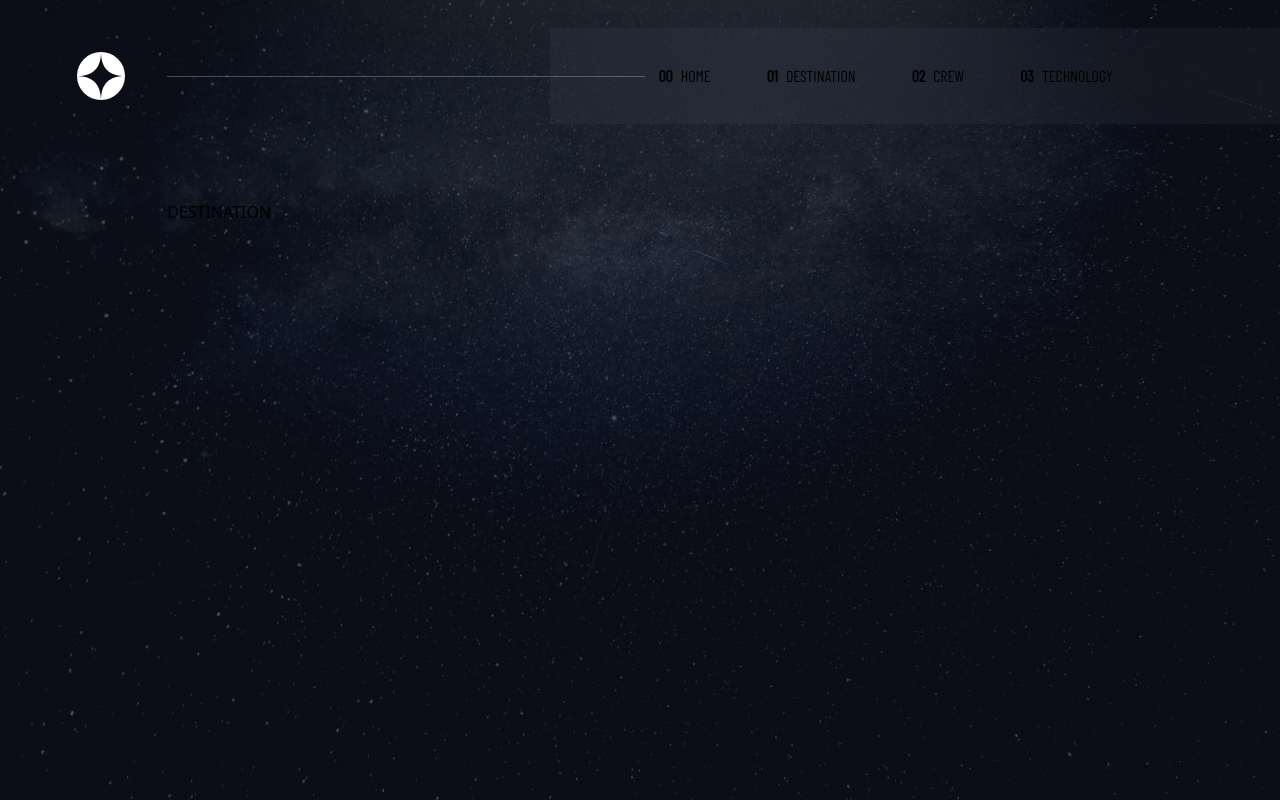
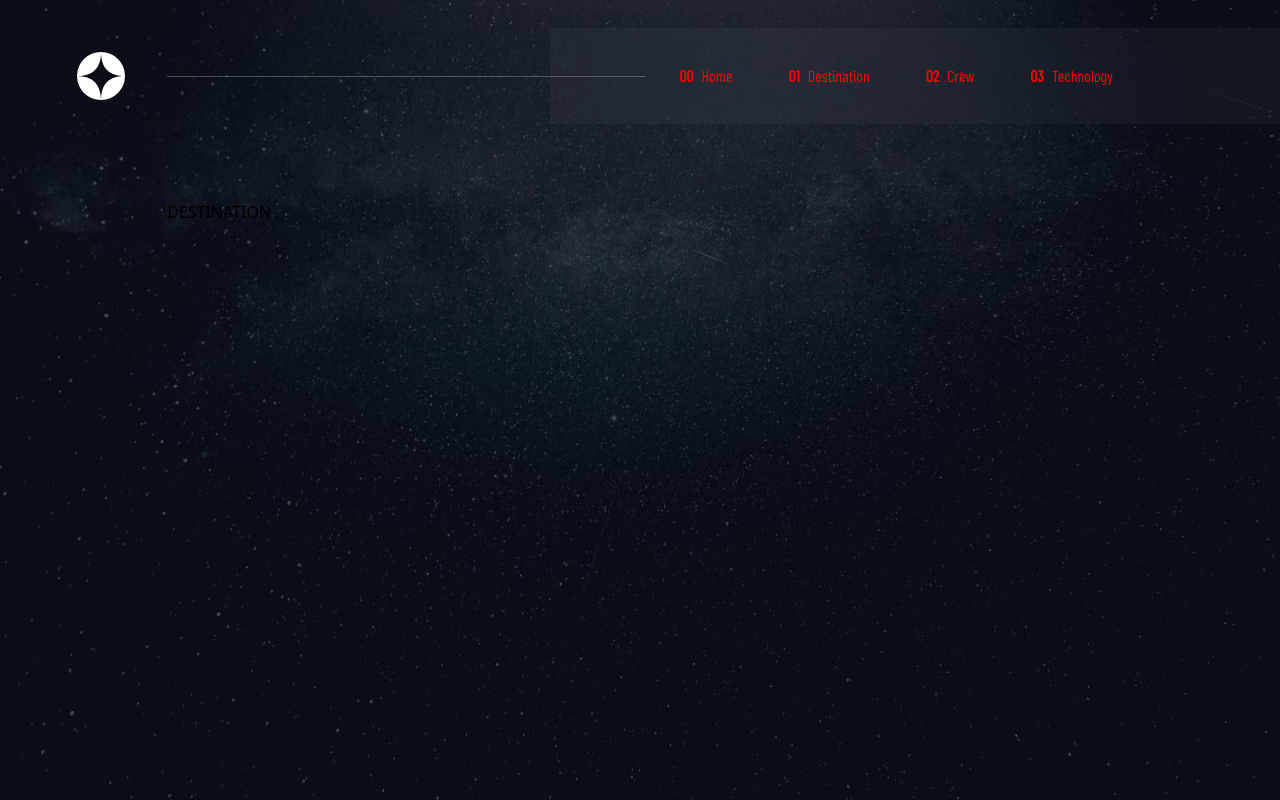
Before and after one commit to jdubcodes/fem-space-tourism, a Next.js app: page /destination in a window 1280 px wide. Built offline with nearby package versions, Linux system fonts and the light colour scheme; a web font is replaced by a local one.

Commit message:
Switch useRouter for usePathname

```diff
--- a/src/app/components/Navbar.jsx
+++ b/src/app/components/Navbar.jsx
@@ -2,15 +2,15 @@
 
 import Image from 'next/image'
 import Link from 'next/link'
-import { useRouter } from 'next/navigation'
+import { usePathname } from 'next/navigation'
 import { barlowCondensed } from '../fonts'
 
 import menuItems from '../../../config/menuItems'
 
 export default function Navbar() {
-  const router = useRouter()
+  const pathname = usePathname()
 
-  console.log(router.pathname)
+  console.log(pathname)
 
   return (
     <nav
@@ -27,7 +27,7 @@ export default function Navbar() {
               <Link
                 href={item.path}
                 className={
-                  router.pathname == '/'
+                  pathname == pathname
                     ? 'active'
                     : 'pb-9 border-b-[3px] border-hidden border-[#979797] hover:border-solid ease-out uppercase'
                 }
```
